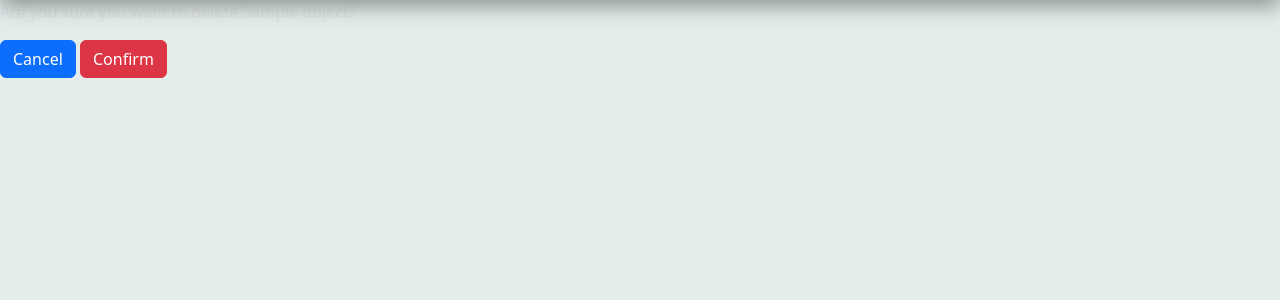
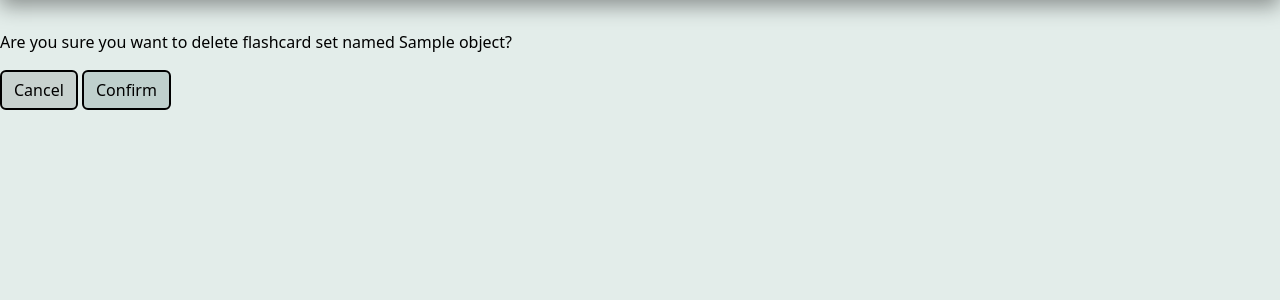
Before and after one commit to W2YUCR/CS180-Project, a Django app: template decks/templates/decks/deck_confirm_delete.html in a window 1280 px wide. Shown: the part 104-404 px from the top of the page. Run offline with Django 5.2, Linux system fonts and the light colour scheme; the template is opened without the code that fills it: most values are stand-ins (such as "Sample title", 1, 10 or a date in 2020).

Commit message:
Fixed the deck confirm delete page.

```diff
--- a/decks/templates/decks/card_form.html
+++ b/decks/templates/decks/card_form.html
@@ -2,7 +2,7 @@
 {% load static %}
 {% block content %}
 <link rel="stylesheet" href="{% static 'core/card_form.css' %}">
-<form method="post" style="color: black;">{% csrf_token %}
+<form method="post" style="color: black; margin-top: 30px;">{% csrf_token %}
     {{ form.as_p }}
     <input type="submit" value="Save" class="save-button2">
 </form>
--- a/decks/templates/decks/deck_confirm_delete.html
+++ b/decks/templates/decks/deck_confirm_delete.html
@@ -1,10 +1,10 @@
 {% extends "base.html" %}
 {% block content %}
-    <form method="post">
+    <form method="post" style="color: black; margin-top: 30px;">
         {% csrf_token %}
-        <p>Are you sure you want to delete {{ object.name }}?</p>
+        <p>Are you sure you want to delete flashcard set named {{ object.name }}?</p>
         {{ form }}
-        <a href="{{ object.get_absolute_url }}" class="btn btn-primary">Cancel</a>
-        <input type="submit" value="Confirm" class="btn btn-danger">
+        <a href="{{ object.get_absolute_url }}" class="btn btn-primary" style="color: black; background-color: #c8d2cf; border: 2px solid black;">Cancel</a>
+        <input type="submit" value="Confirm" class="btn btn-danger" style="color: black; background-color: #BFD0CD; border: 2px solid black;">
     </form>
 {% endblock content %}
```
